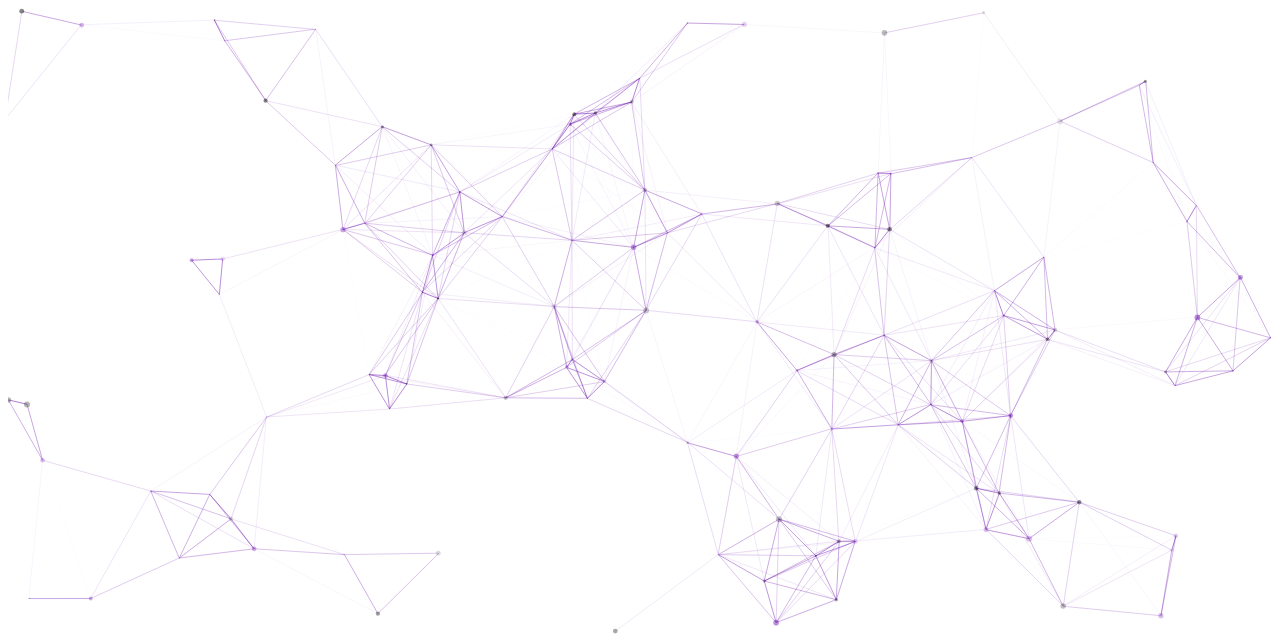
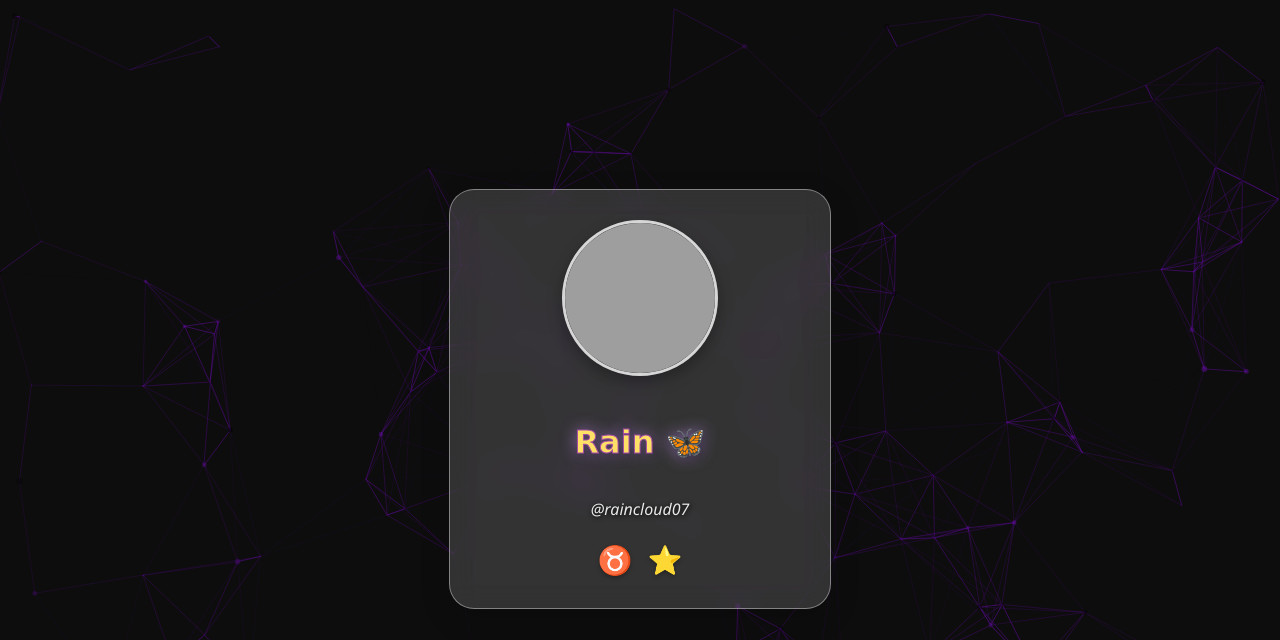
Before and after one commit to davidrossell93/test, a PHP site: page / in a window 1280 px wide. Shown: the part 1-641 px from the top of the page. Run offline with PHP 8.4, Linux system fonts and the light colour scheme; grey boxes are pictures that could not be loaded.

Commit message:
Update styles.css

```diff
--- a/styles.css
+++ b/styles.css
@@ -1,185 +1,148 @@
-document.addEventListener('DOMContentLoaded', function() {
-    const audio = document.getElementById("autoplayAudio");
+/* Fondo del body */
+body {
+    background-color: #0d0d0d;
+    margin: 0;
+    font-family: 'Segoe UI', Tahoma, Geneva, Verdana, sans-serif;
+    display: flex;
+    align-items: center;
+    justify-content: center;
+    height: 100vh;
+    overflow: hidden;
+    color: #fff;
+}
 
-    // Función para intentar reproducir el audio
-    const tryAutoPlay = () => {
-        audio.play().then(() => {
-            console.log('Reproducción automática exitosa');
-            removeInteractionEvents();
-        }).catch(error => {
-            console.log('Reproducción automática bloqueada', error);
-        });
-    };
+/* Tarjeta de perfil única */
+.profile-container {
+    background: rgba(255, 255, 255, 0.15);
+    backdrop-filter: blur(15px) brightness(1.2);
+    border: 1px solid rgba(255, 255, 255, 0.4);
+    border-radius: 25px;
+    padding: 30px;
+    width: 90%;
+    max-width: 320px;
+    text-align: center;
+    box-shadow: 0px 10px 30px rgba(0, 0, 0, 0.15);
+    position: relative;
+    z-index: 1;
+    animation: fadeIn 2s ease;
+}
 
-    // Eventos de interacción
-    const addInteractionEvents = () => {
-        document.addEventListener('click', tryAutoPlay);
-        document.addEventListener('touchstart', tryAutoPlay);
-    };
+/* Imagen de perfil redonda con efecto de ampliación */
+.profile-pic-container {
+    position: relative;
+    display: inline-block;
+    margin-bottom: 20px;
+}
 
-    const removeInteractionEvents = () => {
-        document.removeEventListener('click', tryAutoPlay);
-        document.removeEventListener('touchstart', tryAutoPlay);
-    };
+.profile-pic {
+    width: 150px;
+    height: 150px;
+    border-radius: 50%;
+    border: 3px solid rgba(255, 255, 255, 0.8);
+    box-shadow: 0px 6px 15px rgba(0, 0, 0, 0.3);
+    cursor: pointer;
+    transition: transform 0.3s ease;
+}
 
-    addInteractionEvents();
+.profile-pic:hover {
+    transform: scale(1.05);
+}
 
-    // Manejo de la imagen ampliada
-    const profileImage = document.getElementById('profileImage');
-    const fullScreenContainer = document.getElementById('fullScreenContainer');
-    const closeButton = document.querySelector('.close-button');
+/* Nombre de usuario y mariposa */
+.username-container {
+    display: flex;
+    align-items: center;
+    justify-content: center;
+    gap: 8px;
+}
 
-    profileImage.addEventListener('click', () => {
-        fullScreenContainer.style.display = 'flex';
-        profileImage.classList.toggle('clicked');
-        playClickSound();
-        initFullScreenParticles();
-    });
+.username {
+    font-size: 32px;
+    font-weight: bold;
+    color: #ffe066;
+    font-family: 'Pacifico', cursive;
+    -webkit-text-stroke: 1px #a64ca6;
+    text-shadow: 3px 3px 10px rgba(0, 0, 0, 0.4), 0px 0px 15px rgba(204, 153, 255, 0.7);
+}
 
-    function playClickSound() {
-        const clickSound = new Audio('https://raw.githubusercontent.com/davidrossell93/xatspace/main/ampliada.mp3');
-        clickSound.play();
-    }
+.user-id {
+    font-size: 16px;
+    color: rgba(255, 255, 255, 0.9);
+    font-style: italic;
+    text-shadow: 1px 1px 5px rgba(0, 0, 0, 1);
+}
 
-    closeButton.addEventListener('click', () => {
-        fullScreenContainer.style.display = 'none';
-        profileImage.classList.remove('clicked');
-    });
+/* Iconos */
+.bottom-icons {
+    display: flex;
+    justify-content: center;
+    gap: 15px;
+    margin-top: 20px;
+}
 
-    fullScreenContainer.addEventListener('click', (event) => {
-        if (event.target === fullScreenContainer) {
-            fullScreenContainer.style.display = 'none';
-            profileImage.classList.remove('clicked');
-        }
-    });
+.icon {
+    font-size: 28px;
+    transition: transform 0.2s, color 0.3s;
+    filter: drop-shadow(0px 2px 2px rgba(0, 0, 0, 0.3));
+}
 
-    // Configuración de partículas para el fondo principal
-    particlesJS('particles-js', {
-        particles: {
-            number: { value: 100, density: { enable: true, value_area: 700 } },
-            color: {
-                value: ["#000000", "#6a0dad"], // Negro y violeta
-            },
-            shape: {
-                type: 'circle',
-                stroke: { width: 0, color: '#000000' }
-            },
-            opacity: {
-                value: 0.5,
-                random: true,
-                anim: { enable: true, speed: 1, opacity_min: 0.1, sync: false }
-            },
-            size: {
-                value: 3,
-                random: true,
-                anim: { enable: true, speed: 3, size_min: 0.1, sync: false }
-            },
-            line_linked: {
-                enable: true,
-                distance: 150,
-                color: "#6a0dad", // Color violeta para los enlaces
-                opacity: 0.6,
-                width: 1
-            },
-            move: {
-                enable: true,
-                speed: 1.5,
-                direction: 'none',
-                random: true,
-                straight: false,
-                out_mode: "out",
-                attract: { enable: false }
-            }
-        },
-        interactivity: {
-            detect_on: 'canvas',
-            events: {
-                onhover: { enable: true, mode: 'repulse' },
-                onclick: { enable: true, mode: 'push' },
-                resize: true
-            }
-        },
-        retina_detect: true
-    });
+.icon:hover {
+    transform: scale(1.2);
+}
 
-    // Inicializa partículas para la imagen ampliada con los mismos colores
-    function initFullScreenParticles() {
-        particlesJS('particles-fullscreen', {
-            particles: {
-                number: { value: 100, density: { enable: true, value_area: 700 } },
-                color: {
-                    value: ["#000000", "#6a0dad"], // Negro y violeta
-                },
-                shape: {
-                    type: 'circle',
-                    stroke: { width: 0, color: '#000000' }
-                },
-                opacity: {
-                    value: 0.5,
-                    random: true,
-                    anim: { enable: true, speed: 1, opacity_min: 0.1, sync: false }
-                },
-                size: {
-                    value: 3,
-                    random: true,
-                    anim: { enable: true, speed: 3, size_min: 0.1, sync: false }
-                },
-                line_linked: {
-                    enable: true,
-                    distance: 150,
-                    color: "#6a0dad", // Color violeta para los enlaces
-                    opacity: 0.6,
-                    width: 1
-                },
-                move: {
-                    enable: true,
-                    speed: 1.5,
-                    direction: 'none',
-                    random: true,
-                    straight: false,
-                    out_mode: "out",
-                    attract: { enable: false }
-                }
-            },
-            interactivity: {
-                detect_on: 'canvas',
-                events: {
-                    onhover: { enable: true, mode: 'repulse' },
-                    onclick: { enable: true, mode: 'push' },
-                    resize: true
-                }
-            },
-            retina_detect: true
-        });
-    }
+/* Contenedor para la imagen ampliada */
+.full-screen {
+    position: fixed;
+    top: 0;
+    left: 0;
+    width: 100%;
+    height: 100%;
+    background-color: rgba(0, 0, 0, 0.85);
+    display: none;
+    align-items: center;
+    justify-content: center;
+    z-index: 1000;
+}
 
-    // Cambiar el fondo de forma cíclica
-    let currentIndex = 0;
-    let colors = [
-        [10, 10, 10],     // Negro oscuro
-        [55, 0, 0],       // Rojo oscuro
-        [34, 34, 34],     // Gris oscuro
-        [102, 0, 0],      // Burdeos profundo
-        [30, 0, 0]        // Marrón muy oscuro
-    ];
+.full-screen img {
+    max-width: 90%;
+    max-height: 90%;
+    object-fit: cover;
+    border-radius: 25px;
+    box-shadow: 0 15px 30px rgba(0, 0, 0, 0.5);
+    border: 5px solid rgba(200, 0, 0, 0.8);
+}
 
-    function changeBackgroundColor() {
-        const nextIndex = (currentIndex + 1) % colors.length;
-        let step = 0;
-        const steps = 100;
+/* Botón para cerrar la imagen ampliada */
+.close-button {
+    position: absolute;
+    top: 20px;
+    right: 20px;
+    background-color: #ff3b30;
+    color: white;
+    border: none;
+    border-radius: 50%;
+    padding: 10px 15px;
+    cursor: pointer;
+    font-size: 1.5em;
+}
 
-        const interval = setInterval(() => {
-            const color = interpolateColor(colors[currentIndex], colors[nextIndex], step / steps);
-            document.body.style.backgroundColor = color;
-            step++;
+.close-button:hover {
+    background-color: #ff1f20;
+}
 
-            if (step > steps) {
-                clearInterval(interval);
-                currentIndex = nextIndex;
-            }
-        }, 20);
-    }
+/* Animación de fadeIn */
+@keyframes fadeIn {
+    from { opacity: 0; transform: translateY(-20px); }
+    to { opacity: 1; transform: translateY(0); }
+}
 
-    // Cambia el fondo cada 7 segundos
-    setInterval(changeBackgroundColor, 7000);
-});
+/* Partículas */
+#particles-js {
+    position: absolute;
+    width: 100%;
+    height: 100%;
+    top: 0;
+    left: 0;
+    z-index: 0;
+}
```
